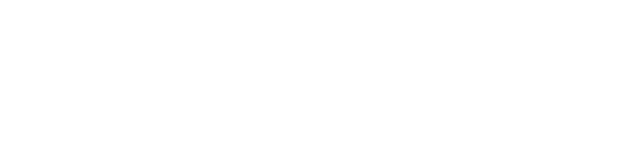
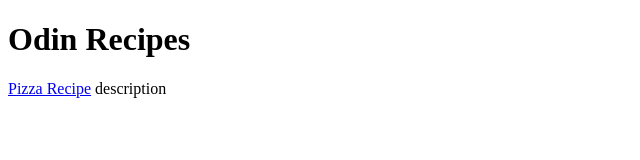
Before and after one commit to dperezz5/jaume, a plain HTML site: page index.html in a window 1280 px wide. Shown: the whole page, without its empty margins (0-640 px from the left). Drawn offline with Linux system fonts and the light colour scheme.

Commit message:
replace with odin

```diff
--- a/index.html
+++ b/index.html
@@ -3,9 +3,11 @@
 <head>
     <meta charset="UTF-8">
     <meta name="viewport" content="width=device-width, initial-scale=1.0">
-    <title>Documenaat</title>
+    <title>Document</title>
 </head>
 <body>
-
+    <h1>Odin Recipes</h1>
+    <a href="recipes/pizza.html">Pizza Recipe</a>
+    description
 </body>
 </html>
```
Also changed, not shown: recipes/pizza.html (added, +2 -0 lines), 1 other file.
